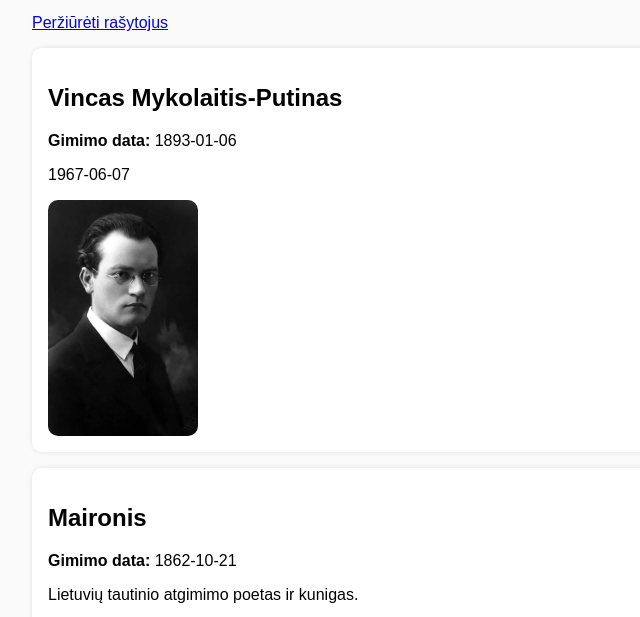
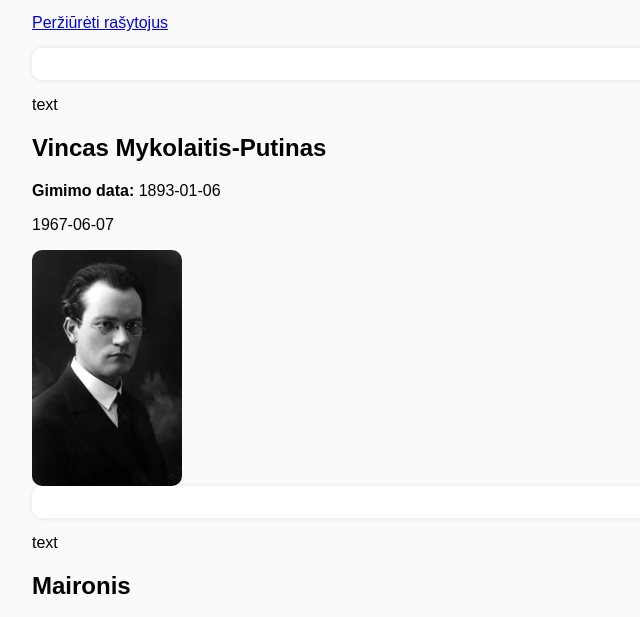
Before and after one commit to danielius131/Rasytojo-pedsakais, a plain HTML site: page index.html in a window 1280 px wide. Shown: the part 110-727 px from the top of the page, without its empty margins (0-640 px from the left). Drawn offline with Linux system fonts and the light colour scheme.

```diff
--- a/index.html
+++ b/index.html
@@ -57,6 +57,7 @@
                 const img = photoMap[id] ? `<img src="images/${photoMap[id]}" alt="${vardas}">` : '';
                 container.innerHTML += `
               <a href="writer.html?id=${id}" class="writer">
+              <a html="link"> text</a>
                 <h2>${vardas}</h2>
                 <p><b>Gimimo data:</b> ${gimimo_data}</p>
                 <p>${aprasymas}</p>
```
